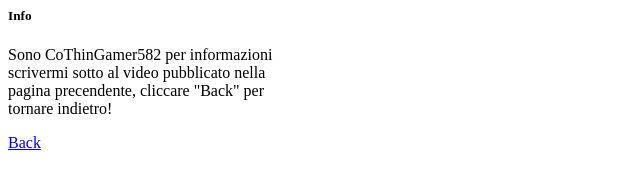
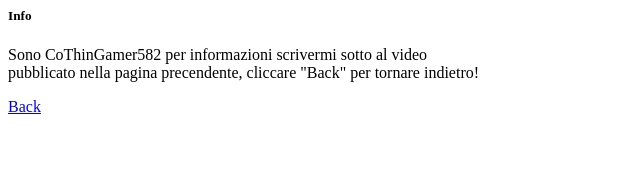
Before and after one commit to CoThinGamer582/CoThin-Shop, a plain HTML site: page index.html in a window 1280 px wide. Shown: the whole page, without its empty margins (0-640 px from the left). Drawn offline with Linux system fonts and the light colour scheme.

Commit message:
Update index.html

```diff
--- a/index.html
+++ b/index.html
@@ -1,4 +1,4 @@
-<div class="card" style="width: 18rem;">
+<div class="card" style="width: 30rem;">
   <div class="card-body">
     <h5 class="card-title">Info</h5>
     <p class="card-text">Sono CoThinGamer582 per informazioni scrivermi sotto al video pubblicato nella pagina precendente, cliccare "Back" per tornare indietro!</p>
```
